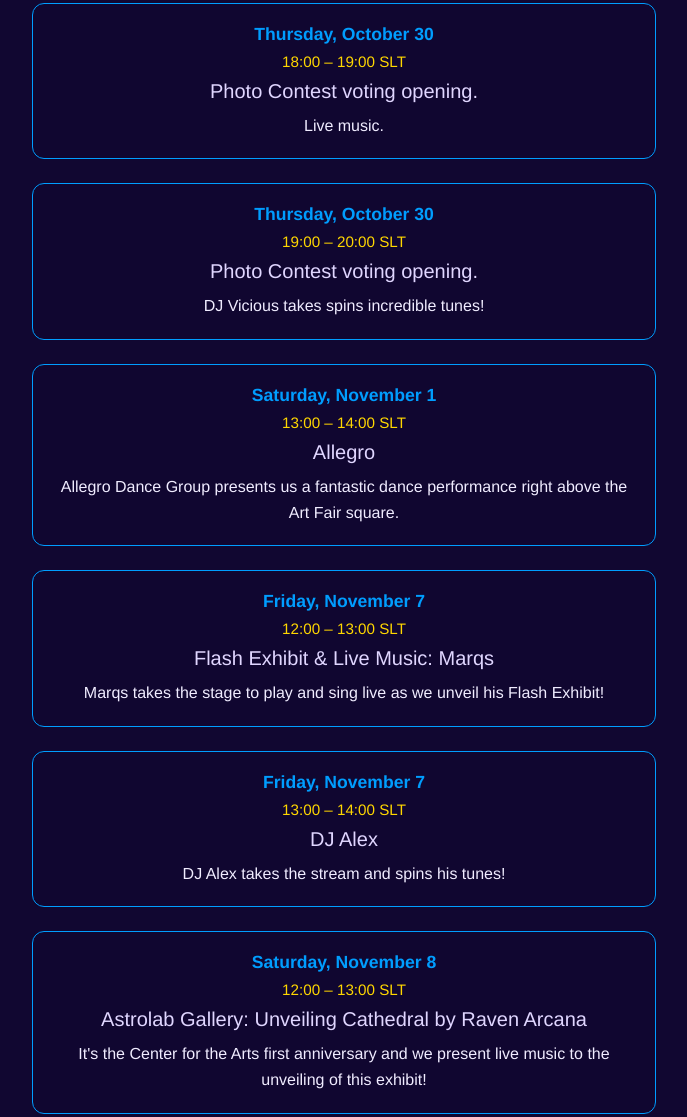
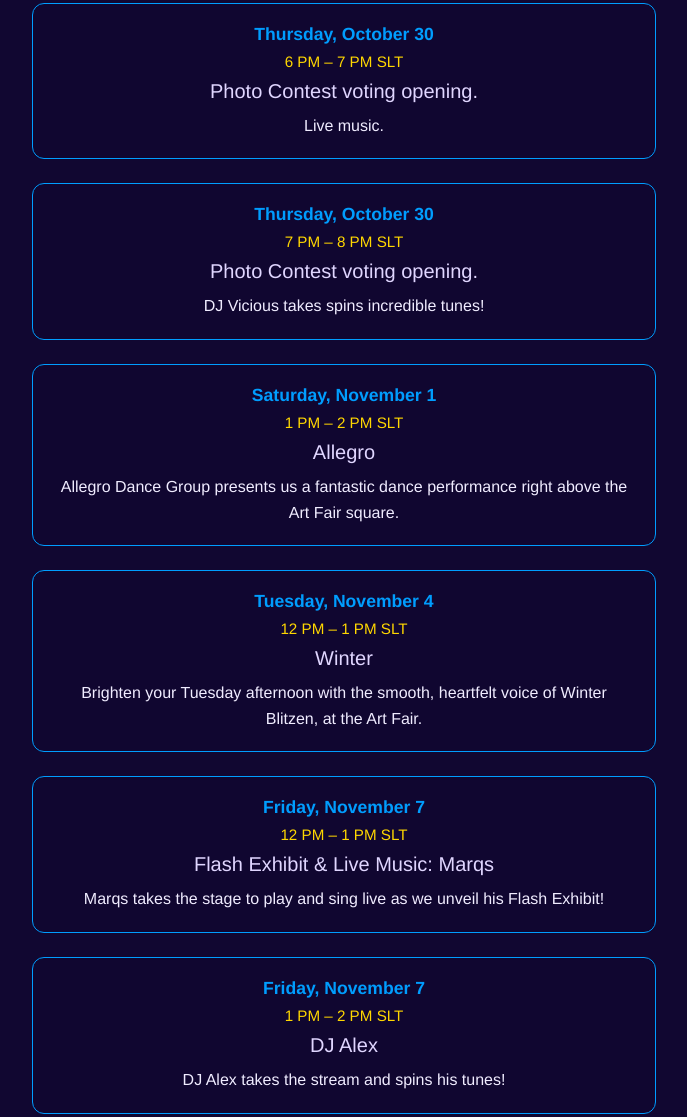
Before and after one commit to cadmarques/art-fair, a plain HTML site: page calendar.html in a window 1280 px wide. Shown: the part 1142-2259 px from the top of the page, without its empty margins (296-983 px from the left). Drawn offline with Linux system fonts and the light colour scheme.

```diff
--- a/calendar.html
+++ b/calendar.html
@@ -101,10 +101,19 @@
     }
 
     // Format time (remove leading zero if desired, e.g., "9:00" instead of "09:00")
+    //function formatTime(timeString) {
+    //  const [hours, minutes] = timeString.split(':');
+    //  const hour = parseInt(hours, 10);
+    //  return `${hour}:${minutes}`;
+    //}
+
+    // Format time to 12-hour format with AM/PM (e.g., "13:00" → "1 PM")
     function formatTime(timeString) {
-      const [hours, minutes] = timeString.split(':');
-      const hour = parseInt(hours, 10);
-      return `${hour}:${minutes}`;
+      const [hours, minutes] = timeString.split(':').map(Number);
+      const period = hours >= 12 ? 'PM' : 'AM';
+      let hour12 = hours % 12;
+      if (hour12 === 0) hour12 = 12; // 0h → 12 AM, 12h → 12 PM
+      return `${hour12} ${period}`;
     }
 
     // Load events from JSON
--- a/events.json
+++ b/events.json
@@ -49,6 +49,13 @@
     "description": "Allegro Dance Group presents us a fantastic dance performance right above the Art Fair square."
   },
   {
+    "date": "2025-11-04",
+    "startTime": "12:00",
+    "endTime": "13:00",
+    "title": "Winter",
+    "description": "Brighten your Tuesday afternoon with the smooth, heartfelt voice of Winter Blitzen, at the Art Fair."
+  },
+  {
     "date": "2025-11-07",
     "startTime": "12:00",
     "endTime": "13:00",
```
